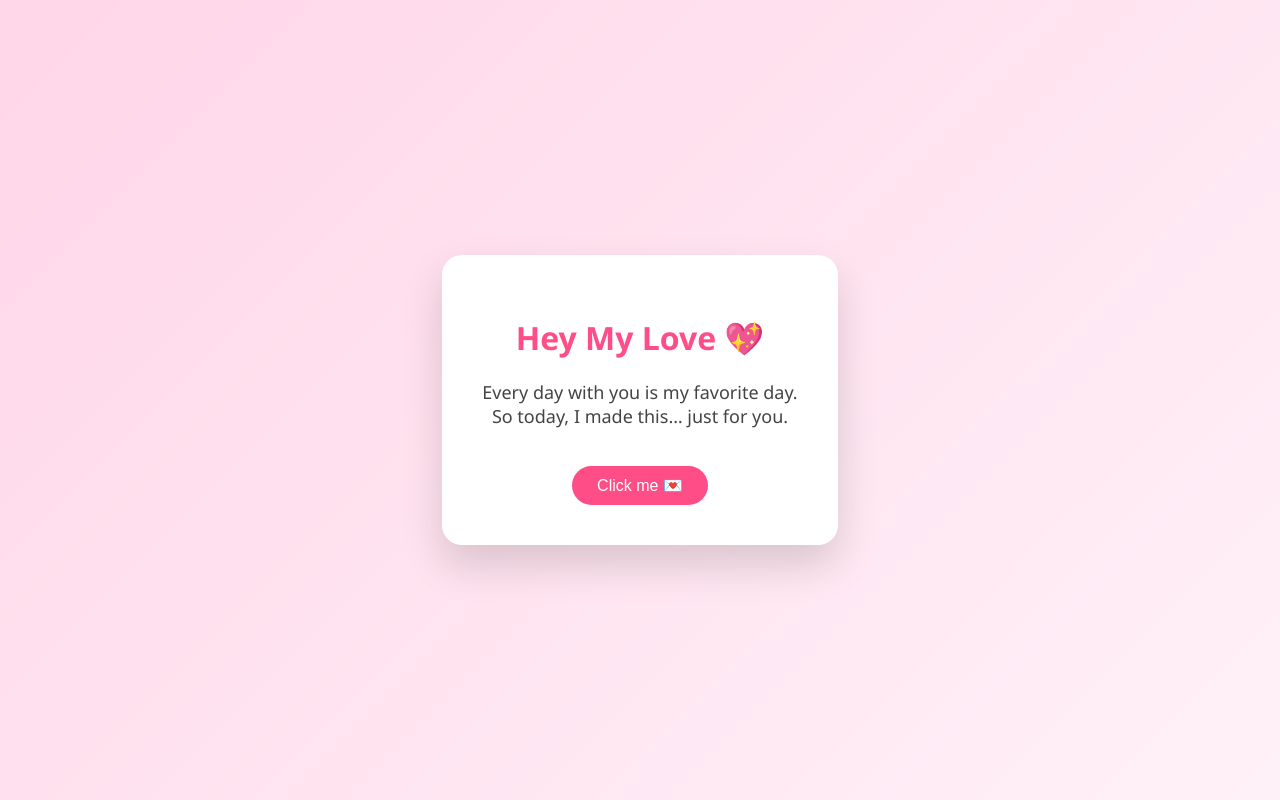
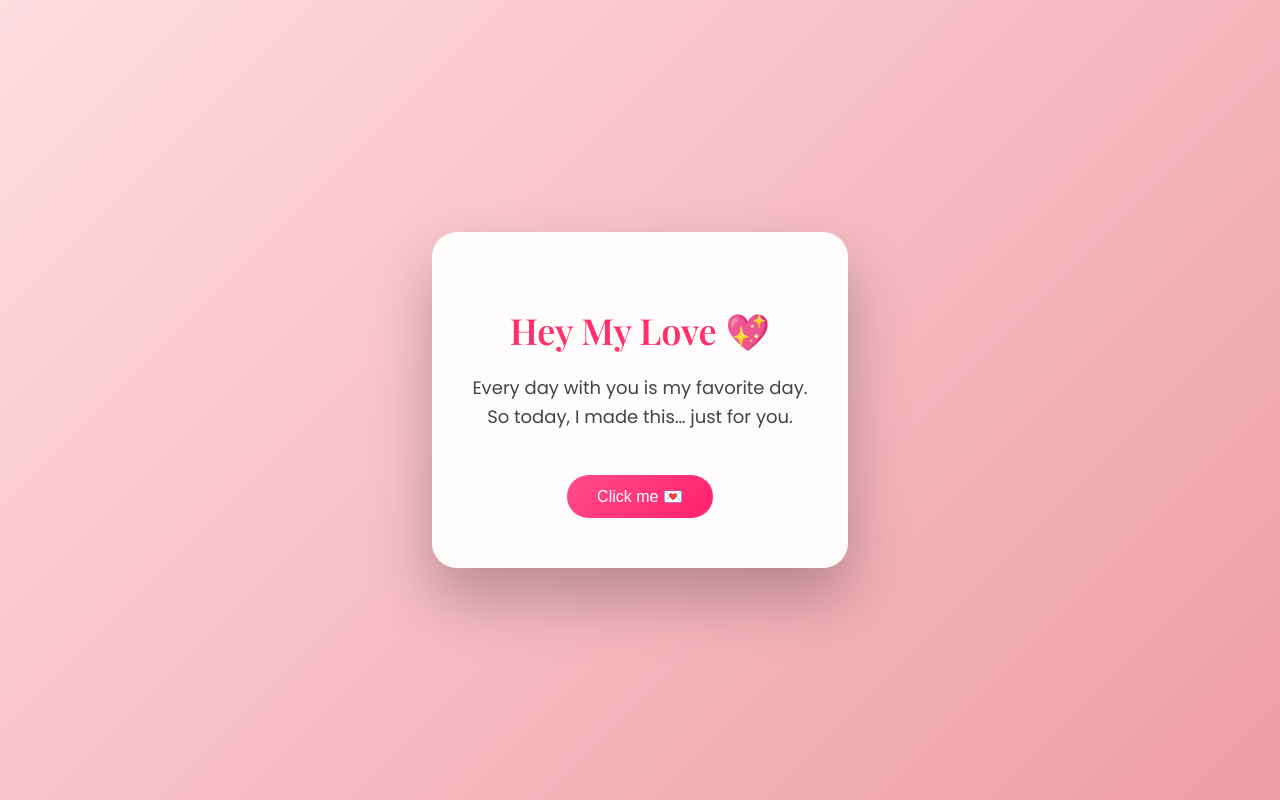
Before and after one commit to lukashavishvili19-dotcom/JozeF1na, a plain HTML site: page index.html in a window 1280 px wide. Drawn offline with nearby package versions, Linux system fonts and the light colour scheme.

Commit message:
Update style.css

```diff
--- a/style.css
+++ b/style.css
@@ -1,48 +1,69 @@
+@import url('https://fonts.googleapis.com/css2?family=Playfair+Display:wght@600&family=Poppins:wght@300;400&display=swap');
+
 body {
   margin: 0;
   height: 100vh;
-  background: linear-gradient(135deg, #ffd6e8, #fff1f8);
+  background: linear-gradient(135deg, #ffdde1, #ee9ca7);
   display: flex;
   justify-content: center;
   align-items: center;
-  font-family: 'Segoe UI', sans-serif;
+  font-family: 'Poppins', sans-serif;
 }
 
 .card {
-  background: white;
-  padding: 40px;
-  border-radius: 20px;
+  background: rgba(255, 255, 255, 0.95);
+  padding: 50px 40px;
+  border-radius: 25px;
   text-align: center;
-  box-shadow: 0 20px 40px rgba(0,0,0,0.15);
-  max-width: 400px;
+  box-shadow: 0 30px 60px rgba(0,0,0,0.25);
+  max-width: 420px;
+  animation: fadeIn 1.2s ease;
 }
 
 h1 {
-  color: #ff4d88;
+  font-family: 'Playfair Display', serif;
+  font-size: 36px;
+  color: #ff2f6d;
+  margin-bottom: 20px;
 }
 
 p {
   font-size: 18px;
   color: #444;
+  line-height: 1.6;
 }
 
 button {
-  margin-top: 20px;
-  padding: 10px 25px;
+  margin-top: 25px;
+  padding: 12px 30px;
   border: none;
-  border-radius: 25px;
-  background: #ff4d88;
+  border-radius: 30px;
+  background: linear-gradient(135deg, #ff4d88, #ff1f6d);
   color: white;
   font-size: 16px;
   cursor: pointer;
+  transition: transform 0.2s, box-shadow 0.2s;
 }
 
 button:hover {
-  background: #ff1f6d;
+  transform: translateY(-3px);
+  box-shadow: 0 10px 20px rgba(255, 77, 136, 0.4);
 }
 
 .hidden {
   display: none;
-  margin-top: 20px;
-  color: #ff4d88;
+  margin-top: 25px;
+  color: #ff2f6d;
+  font-weight: 500;
 }
+
+@keyframes fadeIn {
+  from {
+    opacity: 0;
+    transform: translateY(20px);
+  }
+  to {
+    opacity: 1;
+    transform: translateY(0);
+  }
+}
```
